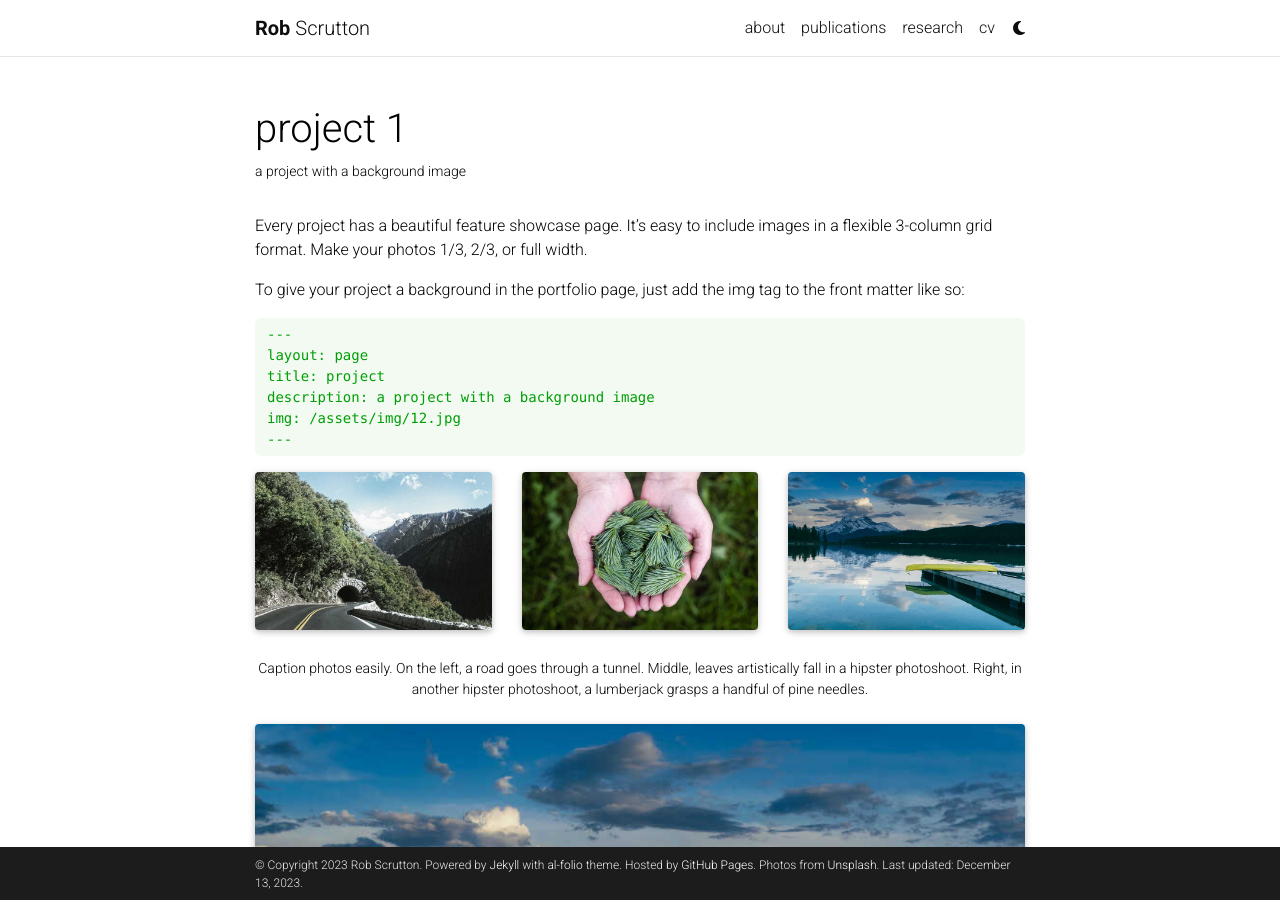
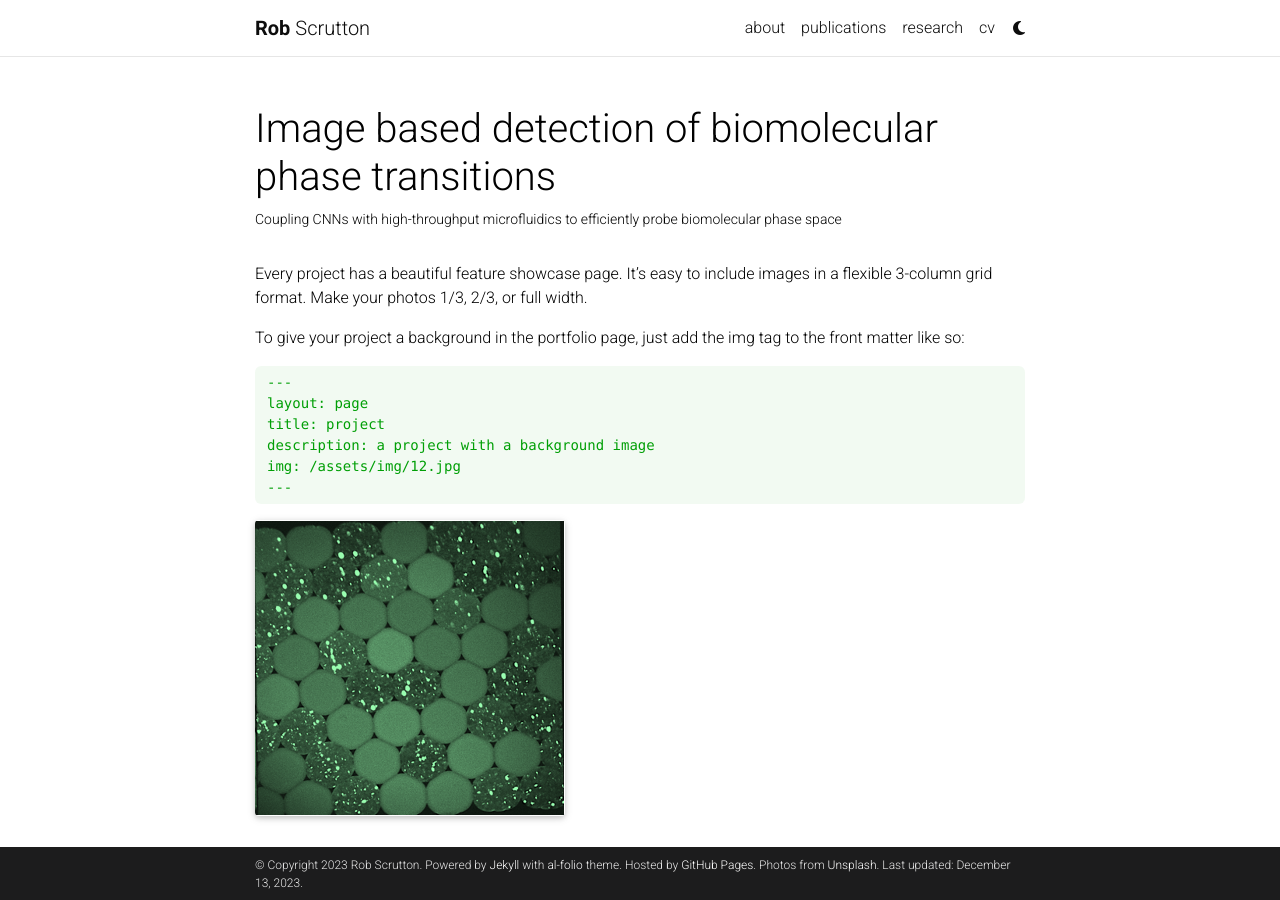
Before and after one commit to Rob-Scrutton/Rob-Scrutton.github.io, a Jekyll site: the page built from _projects/1_project.md, in a window 1280 px wide and 900 px high. Built offline with Jekyll 4.4.1, drawn with Linux system fonts in a browser that asks for light colours; full-size pictures stand in for the smaller copies a plugin makes; comment, search, counter and statistics services are not loaded; a style sheet for code colours, icons or effects is not loaded.

Commit message:
Update 1_project.md

```diff
--- a/_projects/1_project.md
+++ b/_projects/1_project.md
@@ -1,11 +1,11 @@
 ---
 layout: page
-title: project 1
-description: a project with a background image
-img: assets/img/12.jpg
+title: Image based detection of biomolecular phase transitions
+description: Coupling CNNs with high-throughput microfluidics to efficiently probe biomolecular phase space
+img: assets/img/phasescan_frame.png
 importance: 1
 category: work
-related_publications: einstein1956investigations, einstein1950meaning
+related_publications: Qian2023.11.02.565376
 ---
 
 Every project has a beautiful feature showcase page.
@@ -23,13 +23,7 @@
 
 <div class="row">
     <div class="col-sm mt-3 mt-md-0">
-        {% include figure.html path="assets/img/1.jpg" title="example image" class="img-fluid rounded z-depth-1" %}
-    </div>
-    <div class="col-sm mt-3 mt-md-0">
-        {% include figure.html path="assets/img/3.jpg" title="example image" class="img-fluid rounded z-depth-1" %}
-    </div>
-    <div class="col-sm mt-3 mt-md-0">
-        {% include figure.html path="assets/img/5.jpg" title="example image" class="img-fluid rounded z-depth-1" %}
+        {% include figure.html path="assets/img/phasescan_frame.png" title="Microfluidic droplets containing biomolecules and different environmental conditions" class="img-fluid rounded z-depth-1" %}
     </div>
 </div>
 <div class="caption">
```
